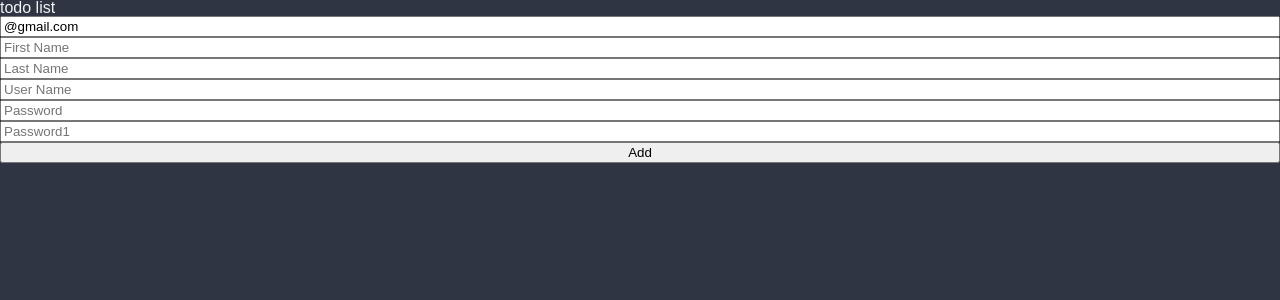
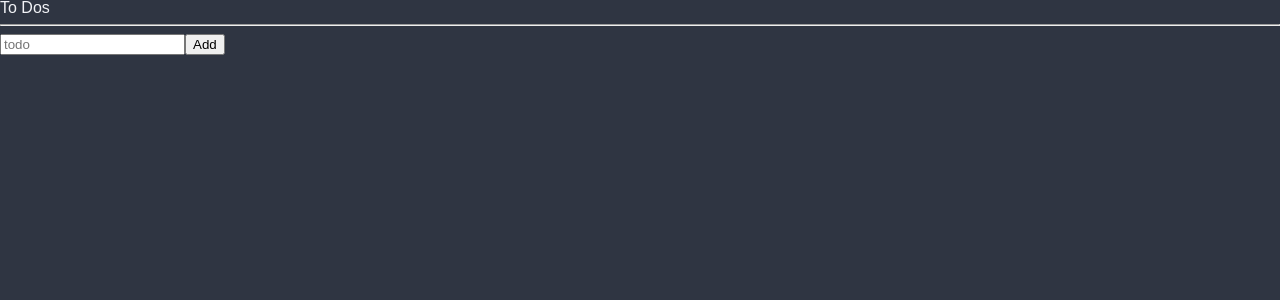
Before and after one commit to dominopiece/todo, a React (Create React App) app: page / in a window 1280 px wide. Shown: the top 300 px of the page. Built offline with nearby package versions, Linux system fonts and the light colour scheme.

Commit message:
:art: todo forms

```diff
--- a/src/ToDoList.tsx
+++ b/src/ToDoList.tsx
@@ -1,6 +1,12 @@
 import { useState } from "react";
 import { useForm } from "react-hook-form";
-import { DefaultValue } from "recoil";
+import {
+  atom,
+  DefaultValue,
+  useRecoilState,
+  useRecoilValue,
+  useSetRecoilState,
+} from "recoil";
 
 // function ToDoList() {
 //   const [toDo, setToDo] = useState("");
@@ -33,118 +39,42 @@ import { DefaultValue } from "recoil";
 //       </div>
 //     </>
 //   );
-// }
+
+const toDoState = atom<IToDo[]> ({
+  key: "toDo",
+  default: [],
+});
 
 interface IForm {
-  // required가 없는 경우 ? ex) email?: string;
-  email: string;
-  firstName: string;
-  lastName: string;
-  userName: string;
-  password: string;
-  password1: string;
-  // 필수가 아니기 때문에 ?
-  extraErros?: string;
+  toDo: string;
+}
+
+interface IToDo {
+  text: string;
+  category: "To_DO" | "DOING" | "DONE";
 }
 
 function ToDoList() {
-  const {
-    register,
-    watch,
-    handleSubmit,
-    formState: { errors },
-    setError,
-  } = useForm<IForm>({
-    defaultValues: {
-      email: "@gmail.com",
-    },
-  });
-  // console.log(register("toDo"));
-  const onDataValid = (data: IForm) => {
-    // console.log(data);
-    if (data.password !== data.password1) {
-      setError(
-        "password1",
-        { message: "Password are not same" },
-        { shouldFocus: true }
-      );
-    }
-    // // 전체 폼
-    // setError("extraErros", {message: "Server Offline or Errrrorrrrr"})
+  const [toDos, setToDos] = useRecoilState(toDoState);
+  const { register, handleSubmit, setValue } = useForm<IForm>();
+  const handleValid = (data: IForm) => {
+    console.log("add to do", data.toDo);
+    setValue("toDo", "");
   };
-  // console.log(watch());
-  console.log(errors);
   return (
     <>
-      <div>
-        todo list
-        <form
-          style={{ display: "flex", flexDirection: "column" }}
-          onSubmit={handleSubmit(onDataValid)}
-        >
-          <input
-            style={{ borderColor: errors?.email?.message ? "red" : "" }}
-            {...register("email", {
-              required: true,
-              pattern: {
-                value:
-                  // /^[0-9a-zA-Z]([-_.]?[0-9a-zA-Z])*@[0-9a-zA-Z]([-_.]?[0-9a-zA-Z])*.[a-zA-Z]{2,3}$/,
-                  /^[0-9a-zA-Z]([-_.]?[0-9a-zA-Z])*@[0-9a-zA-Z]([-_.]?[0-9a-zA-Z])*.[a-zA-Z]{2,3}$/,
-                message: "Only gmail emails allowed",
-              },
-            })}
-            placeholder="Eamil"
-          />
-          <span>{errors?.email?.message as string}</span>
-          <input
-            {...register("firstName", {
-              required: "error",
-              minLength: 2,
-              validate: {
-                noTom: (value) =>
-                  // 앞이든 뒤든 중간이든 포함되면 에러
-                  value.includes("tom") ? "no tom allowed" : true,
-                  noMin: value => value.includes("min") ? "no min allowed" : true,
-              },
-            })}
-            placeholder="First Name"
-          />
-          <span>{errors?.firstName?.message as string}</span>
-          <input
-            {...register("lastName", { required: "error" })}
-            placeholder="Last Name"
-          />
-          <span>{errors?.lastName?.message as string}</span>
-          <input
-            {...register("userName", { required: "error", minLength: 1 })}
-            placeholder="User Name"
-          />
-          <span>{errors?.userName?.message as string}</span>
-          <input
-            {...register("password", {
-              required: "slkjfskldfjdk",
-              minLength: 4,
-            })}
-            placeholder="Password"
-          />
-          <span>{errors?.password?.message as string}</span>
-          <input
-            style={{ borderColor: errors?.email?.message ? "red" : "" }}
-            {...register("password1", {
-              // required: "aaasdfsdfsjlfjslk",
-              required: true,
-              minLength: {
-                value: 5,
-                message: "password1 in minLength",
-              },
-            })}
-            placeholder="Password1"
-          />
-          <span>{errors?.password1?.message as string}</span>
-          <button>Add</button>
-          <span>{errors?.extraErros?.message}</span>
-        </form>
-      </div>
+      <h1>To Dos</h1>
+      <hr />
+      <form onSubmit={handleSubmit(handleValid)}>
+        <input
+          {...register("toDo", {
+            required: "please write a To Do  ",
+          })}
+          placeholder="todo"
+        />
+        <button>Add</button>
+      </form>
+      <ul></ul>
     </>
   );
 }
```
